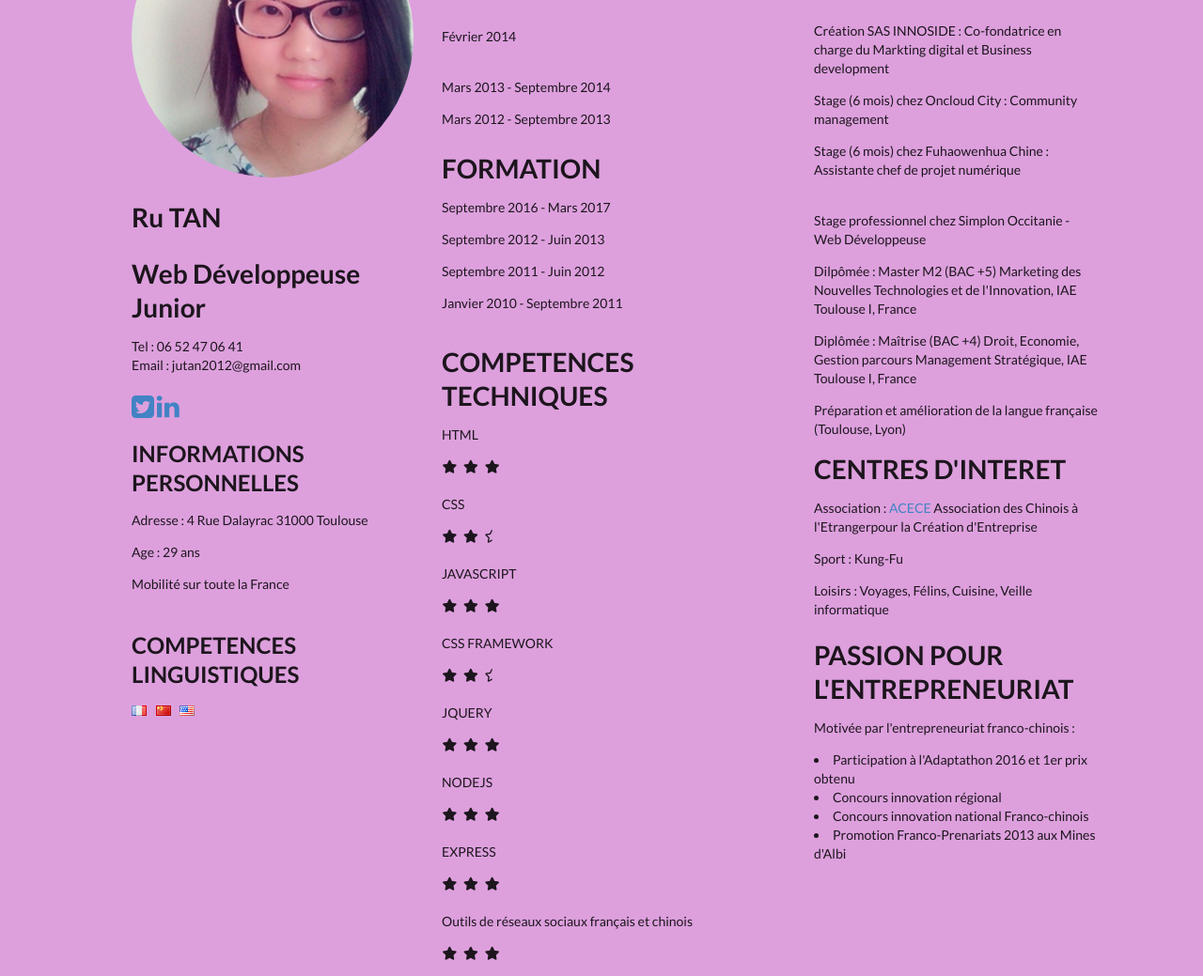
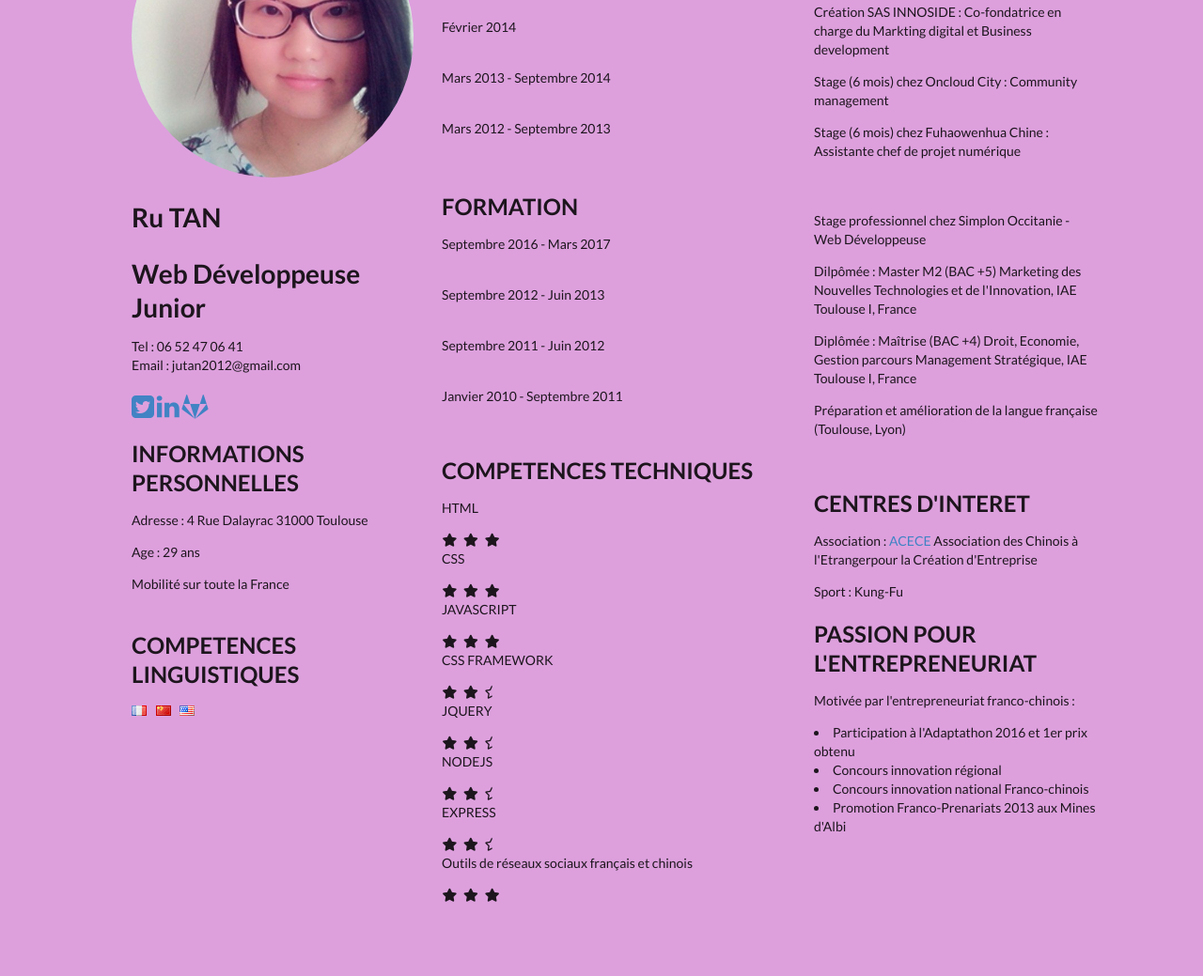
Before and after one commit to rutanjou/monCV_141216, a website: page index.html in a window 1280 px wide. Shown: the part 111-1150 px from the top of the page at 94% size. After the commit the page ends 1088 px from the top, so only its background shows below. Drawn offline with nearby package versions, Linux system fonts and the light colour scheme.

Commit message:
text v15

```diff
--- a/index.html
+++ b/index.html
@@ -23,10 +23,11 @@
 
 			</div>
 			<br>
-			<div class="reseux sociaux ">
-				<a href="https://twitter.com/"><i class="fa fa-twitter-square fa-2x"></i></a>
+			<div class="reseauxSociaux">
+				<a href="https://twitter.com/jutan2012"><i class="fa fa-twitter-square fa-2x"></i></a>
 
-				<a href="https://www.linkedin.com/home?trk=nav_responsive_tab_home"><i class="fa fa-linkedin fa-2x"></i></a>
+				<a href="https://www.linkedin.com/in/ru-tan-4543a390?trk=nav_responsive_tab_profile_pic"><i class="fa fa-linkedin fa-2x"></i></a>
+				<a href="https://gitlab.com/rutanjou"><i class="fa fa-gitlab fa-2x"></i></a>
 			</div>
 			<br>
 			<div class="infoPerso">
@@ -47,62 +48,61 @@
 			<br>
 		</div>
 		<div class=" six wide column ">
-			<h1>EXPERIENCES PROFESSIONNELLES</h1>
+			<h2>EXPERIENCES PROFESSIONNELLES</h2>
 			<p>Décembre 2015</p>
 			<br>
 			<p>Février 2014</p>
 			<br>
 			<p>Mars 2013 - Septembre 2014</p>
+			<br>
 			<p>Mars 2012 - Septembre 2013</p>
-			<h1>FORMATION</h1>
+			<br>
+			<h2>FORMATION</h2>
 			<p>Septembre 2016 - Mars 2017</p>
+			<br>
 			<p>Septembre 2012 - Juin 2013</p>
+			<br>
 			<p>Septembre 2011 - Juin 2012</p>
+			<br>
 			<p>Janvier 2010 - Septembre 2011</p>
 			<br>
+			<br>
 			<div class="competenceTech">
-				<h1>COMPETENCES TECHNIQUES</h1>
+				<h2>COMPETENCES TECHNIQUES</h2>
 				<p>HTML</p>
 				<i class="star icon"></i>
 				<i class="star icon"></i>
 				<i class="star icon"></i>
 				<br>
-				<br>
 				<p>CSS</p>
 				<i class="star icon"></i>
 				<i class="star icon"></i>
-				<i class="star half empty icon"></i>
-				<br>
+				<i class="star icon"></i>
 				<br>
 				<p>JAVASCRIPT</p>
 				<i class="star icon"></i>
 				<i class="star icon"></i>
 				<i class="star icon"></i>
 				<br>
-				<br>
 				<p>CSS FRAMEWORK</p>
 				<i class="star icon"></i>
 				<i class="star icon"></i>
 				<i class="star half empty icon"></i>
 				<br>
-				<br>
 				<p>JQUERY</p>
 				<i class="star icon"></i>
 				<i class="star icon"></i>
-				<i class="star icon"></i>
-				<br>
+				<i class="star half empty icon"></i>
 				<br>
 				<p>NODEJS</p>
 				<i class="star icon"></i>
 				<i class="star icon"></i>
-				<i class="star icon"></i>
-				<br>
+				<i class="star half empty icon"></i>
 				<br>
 				<p>EXPRESS</p>
 				<i class="star icon"></i>
 				<i class="star icon"></i>
-				<i class="star icon"></i>
-				<br>
+				<i class="star half empty icon"></i>
 				<br>
 				<p>Outils de réseaux sociaux français et chinois</p>
 				<i class="star icon"></i>
@@ -113,26 +113,27 @@
 
 		<div class=" five wide column">
 			<br>
-			<br>
 			<p>Création d'entreprise chinoise WENHUA DIGITAL : Co-fondatrice en charge du Business development</p>
 			<br>
 			<p>Création SAS INNOSIDE : Co-fondatrice en charge du Markting digital et Business development</p>
 			<p>Stage (6 mois) chez Oncloud City : Community management</p>
 			<p>Stage (6 mois) chez Fuhaowenhua Chine : Assistante chef de projet numérique</p>
 			<br>
+			<br>
 			<p>Stage professionnel chez Simplon Occitanie - Web Développeuse</p>
 			<p>Dilpômée : Master M2 (BAC +5) Marketing des Nouvelles Technologies et de l'Innovation, IAE Toulouse I, France</p>
 			<p>Diplômée : Maîtrise (BAC +4) Droit, Economie, Gestion parcours Management Stratégique, IAE Toulouse I, France</p>
 			<p>Préparation et amélioration de la langue française (Toulouse, Lyon)</p>
+			<br>
+			<br>
 			<div class="centreInteret">
-				<h1>CENTRES D'INTERET</h1>
+				<h2>CENTRES D'INTERET</h2>
 				<p><span>Association : <a href="http://www.acece.eu/index.php/fr/">ACECE</a> Association des Chinois à l'Etrangerpour la Création d'Entreprise</span></p>
 				<p><span>Sport : Kung-Fu</span></p>
-				<p><span>Loisirs : Voyages, Félins, Cuisine, Veille informatique</span></p>
 			</div>
 			<br>
 			<div class="Passion d'entrepreneuriat">
-				<h1>PASSION POUR L'ENTREPRENEURIAT</h1>
+				<h2>PASSION POUR L'ENTREPRENEURIAT</h2>
 				<p><span>Motivée par l'entrepreneuriat franco-chinois :
 				<li>Participation à l'Adaptathon 2016 et 1er prix obtenu </li>
 				<li>Concours innovation régional</li>
```
